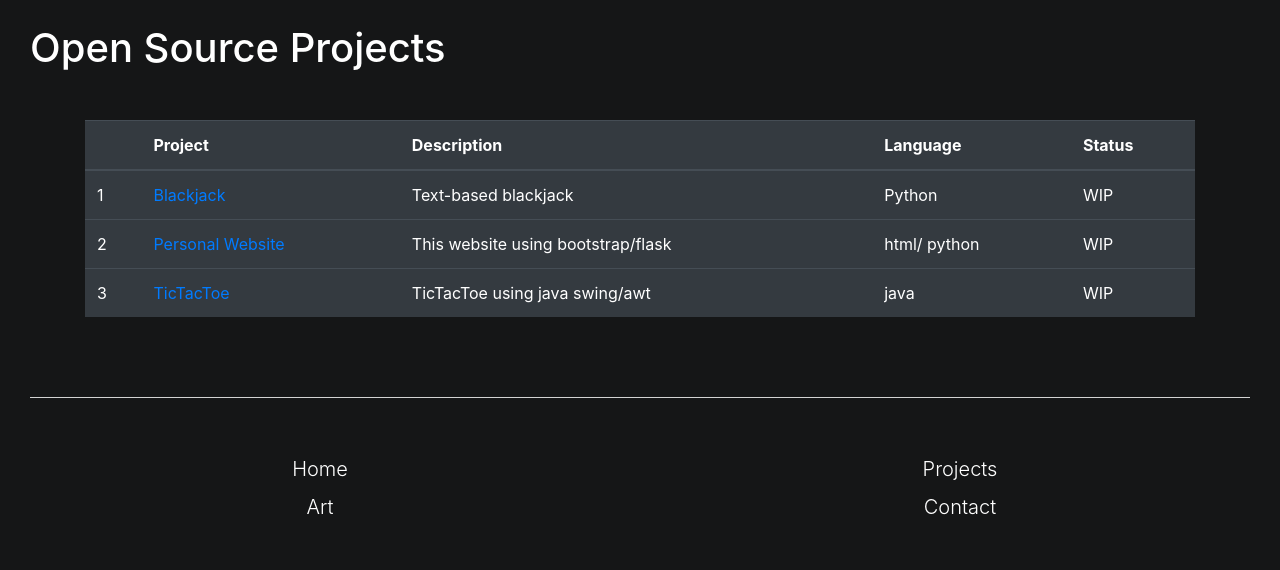
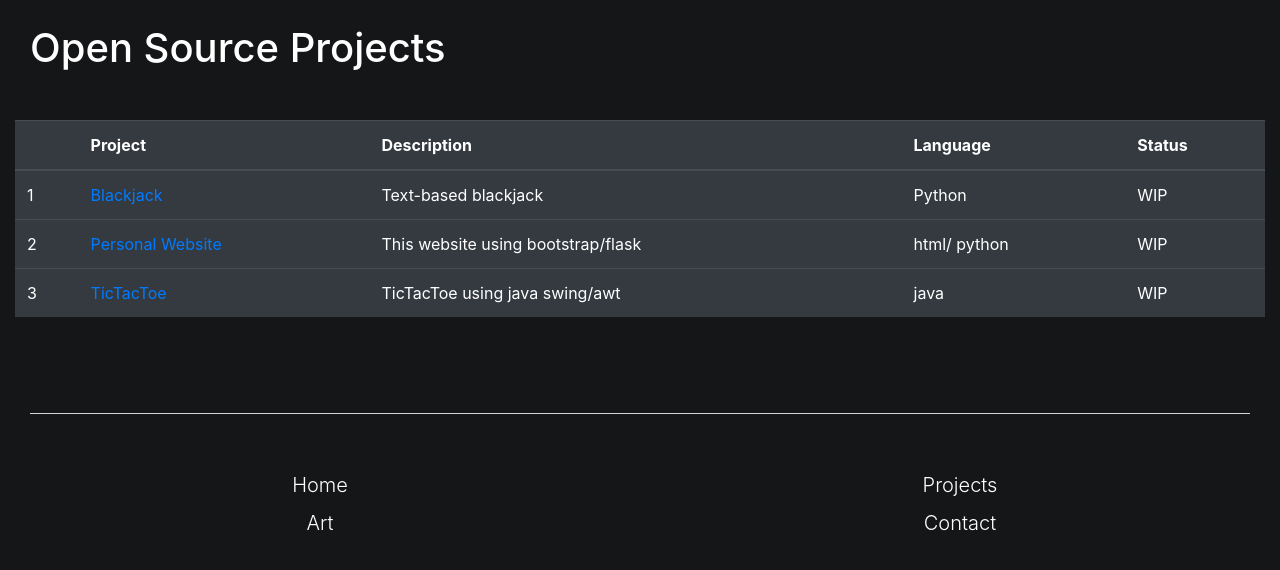
Before and after one commit to MicrowaveChan/Personal_Website, a Flask app: page /projects in a window 1280 px wide. Shown: the part 56-626 px from the top of the page. Run offline with Flask 2, Linux system fonts and the light colour scheme; parts of the project's set-up code (start-up, migrations or seed data) failed here and were passed over; some libraries are stand-ins or nearby versions.

Commit message:
minor change to projects template

```diff
--- a/personal_website/templates/projects.html
+++ b/personal_website/templates/projects.html
@@ -5,7 +5,7 @@
 {% block content %}
   <div class="container-fluid margin-top">
       <div class="col-md-12"><h1>Open Source Projects</h1></div>
-      <div class="container mt-5">
+      <div class="table-responsive mt-5">
           <table class="table table-hover table-dark">
             <thead>
               <tr>
```
